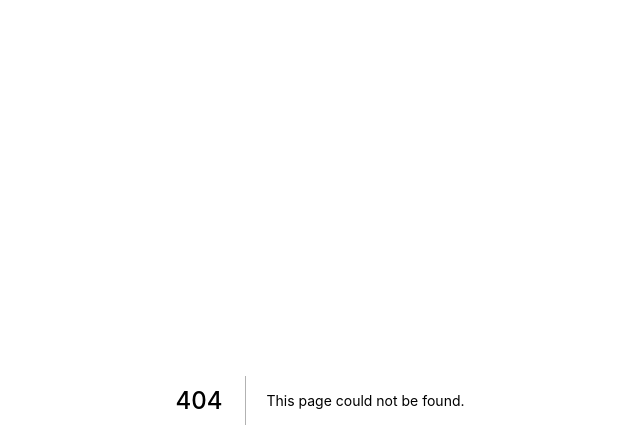
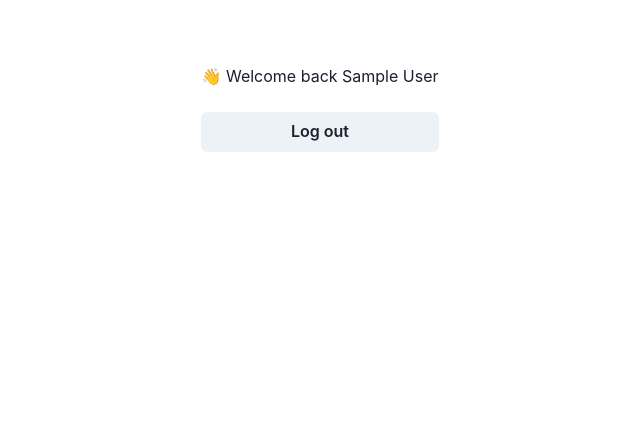
Before and after one commit to ikoichi/fullstack-react-app, a Next.js app in the folder fullstack-react-app/: page /logged in a window 1280 px wide. Before the commit this address had no page. Shown: the top 448 px of the page, without its empty margins (320-960 px from the left). Built offline with nearby package versions, Linux system fonts and the light colour scheme; no server answers; sample sign-in values are in the browser's storage.

Commit message:
feat(web-app): added logged page

```diff
--- /dev/null
+++ b/fullstack-react-app/pages/logged.tsx
@@ -0,0 +1,38 @@
+import { Button, Center, Container, Flex, Text } from "@chakra-ui/react"
+import { getSession, signOut } from "next-auth/react"
+import React from "react"
+
+function LoggedPage({ session }) {
+  return (
+    <Container py="64px">
+      <Center>
+        <Flex flexDirection="column">
+          <Text mb="24px">👋 Welcome back {session.user.name}</Text>
+          <Button onClick={() => signOut()}>Log out</Button>
+        </Flex>
+      </Center>
+    </Container>
+  )
+}
+
+export default LoggedPage
+
+export async function getServerSideProps({ req, res }) {
+  // is the current user logged or not? authenticated?
+  const session = await getSession({ req })
+
+  if (!session) {
+    return {
+      redirect: {
+        destination: "/",
+        permanent: false,
+      },
+    }
+  }
+
+  return {
+    props: {
+      session,
+    },
+  }
+}
```
